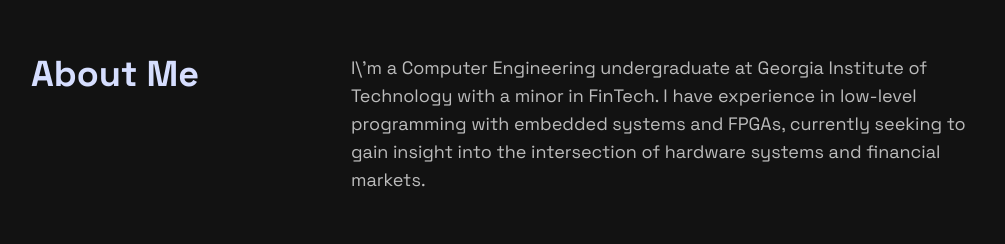
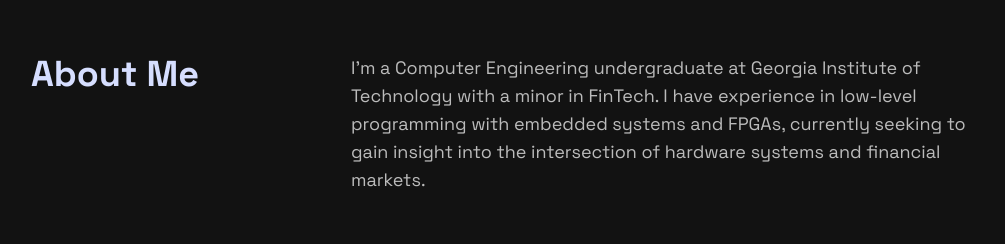
Before and after one commit to katc1213/portfolio-web, a Next.js app: page /en in a window 1280 px wide. Shown: the part 1042-1286 px from the top of the page, without its empty margins (129-1134 px from the left). Built offline with nearby package versions, Linux system fonts and the light colour scheme.

Commit message:
Update page.tsx

```diff
--- a/src/app/[locale]/page.tsx
+++ b/src/app/[locale]/page.tsx
@@ -50,7 +50,7 @@ export default function DashboardPage() {
       {/* Description on the right */}
       <div className='w-2/3 text-lg text-text-secondary'>
         <p>
-        I\'m a Computer Engineering undergraduate at Georgia Institute of Technology with a minor in FinTech.
+        I&apos;m a Computer Engineering undergraduate at Georgia Institute of Technology with a minor in FinTech.
         I have experience in low-level programming with embedded systems and FPGAs, currently seeking to gain
         insight into the intersection of hardware systems and financial markets.
         </p>
```
